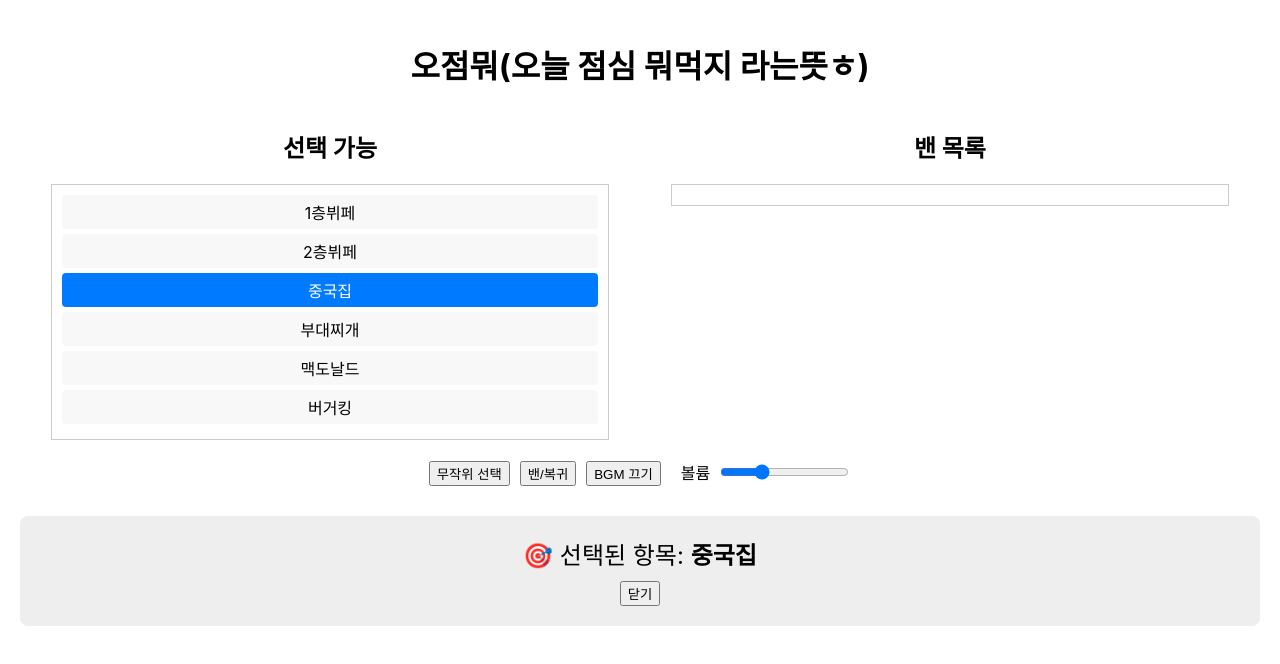
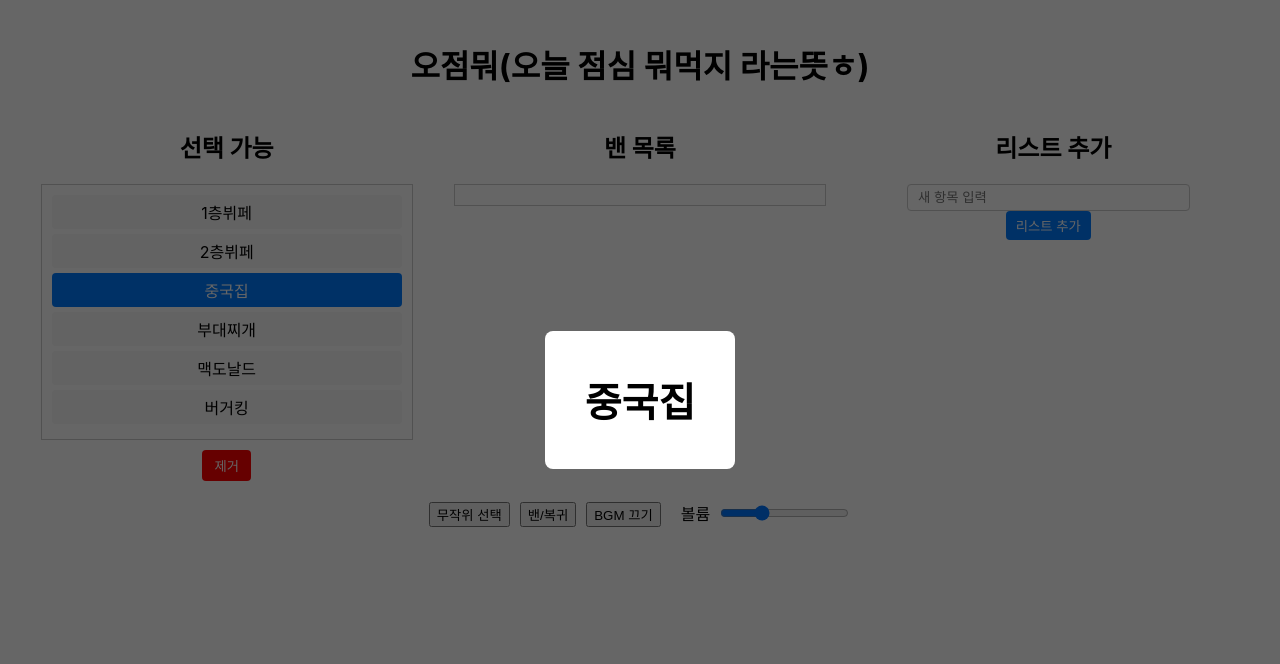
Before and after one commit to xiahnas/lunch, a React (Create React App) app: page / in a window 1280 px wide. Both pictures are taken after a click on the button "무작위 선택". Shown: the top 664 px of the page. Built offline with nearby package versions, Linux system fonts and the light colour scheme.

Commit message:
리스트 추가기능 추가

```diff
--- a/src/App.js
+++ b/src/App.js
@@ -2,17 +2,39 @@ import React, { useEffect, useState, useRef } from "react";
 import "./App.css";
 
 function App() {
-  const [list, setList] = useState([]);
-  const [available, setAvailable] = useState([]);
-  const [banned, setBanned] = useState([]);
-  const [selected, setSelected] = useState(null);
+  const [list, setList] = useState([]); // 전체 리스트 (초기 불러온 리스트 + 추가된 아이템 포함)
+  const [available, setAvailable] = useState([]); // 선택 가능 리스트
+  const [banned, setBanned] = useState([]); // 밴 목록
+  const [selected, setSelected] = useState(null); // 현재 선택된 아이템
   const [popupOpen, setPopupOpen] = useState(false);
   const [bgmOn, setBgmOn] = useState(true);
   const [volume, setVolume] = useState(0.3);
   const audioRef = useRef(null);
   const [hasInteracted, setHasInteracted] = useState(false);
+  const [newItem, setNewItem] = useState(""); // 추가할 새 아이템 입력값
 
+  // localStorage 키 이름
+  const STORAGE_KEY = "lunchAppData";
+
+  // localStorage에서 저장된 데이터 로드 또는 서버에서 list.txt 로드
   useEffect(() => {
+    const savedData = localStorage.getItem(STORAGE_KEY);
+    if (savedData) {
+      try {
+        const parsed = JSON.parse(savedData);
+        setList(parsed.list || []);
+        setAvailable(parsed.available || []);
+        setBanned(parsed.banned || []);
+      } catch {
+        loadFromTxt();
+      }
+    } else {
+      loadFromTxt();
+    }
+  }, []);
+
+  // list.txt 파일에서 기본 리스트 불러오기
+  const loadFromTxt = () => {
     fetch("/list.txt")
       .then((res) => res.text())
       .then((data) => {
@@ -22,9 +44,22 @@ function App() {
           .filter(Boolean);
         setList(items);
         setAvailable(items);
+        setBanned([]);
+        saveToStorage(items, items, []);
       });
-  }, []);
+  };
 
+  // 상태 변경시 localStorage 저장
+  const saveToStorage = (listData, availableData, bannedData) => {
+    const data = {
+      list: listData,
+      available: availableData,
+      banned: bannedData,
+    };
+    localStorage.setItem(STORAGE_KEY, JSON.stringify(data));
+  };
+
+  // 배경음악 및 볼륨 컨트롤
   useEffect(() => {
     if (audioRef.current) {
       audioRef.current.volume = volume;
@@ -38,18 +73,26 @@ function App() {
     }
   }, [bgmOn, volume, hasInteracted]);
 
+  // 밴 토글 (선택된 아이템을 available <-> banned 이동)
   const toggleBan = () => {
     if (!selected) return;
     if (available.includes(selected)) {
-      setAvailable(available.filter((item) => item !== selected));
-      setBanned([...banned, selected]);
+      const newAvailable = available.filter((item) => item !== selected);
+      const newBanned = [...banned, selected];
+      setAvailable(newAvailable);
+      setBanned(newBanned);
+      saveToStorage(list, newAvailable, newBanned);
     } else if (banned.includes(selected)) {
-      setBanned(banned.filter((item) => item !== selected));
-      setAvailable([...available, selected]);
+      const newBanned = banned.filter((item) => item !== selected);
+      const newAvailable = [...available, selected];
+      setBanned(newBanned);
+      setAvailable(newAvailable);
+      saveToStorage(list, newAvailable, newBanned);
     }
     setSelected(null);
   };
 
+  // 무작위 선택
   const showRandom = () => {
     if (available.length === 0) return;
     const random = available[Math.floor(Math.random() * available.length)];
@@ -68,13 +111,60 @@ function App() {
     if (!hasInteracted) setHasInteracted(true);
   };
 
+  // 새 아이템 추가 함수
+  const addNewItem = () => {
+    const trimmed = newItem.trim();
+    if (
+      trimmed &&
+      !list.includes(trimmed) &&
+      !available.includes(trimmed) &&
+      !banned.includes(trimmed)
+    ) {
+      const newList = [...list, trimmed];
+      const newAvailable = [...available, trimmed];
+      setList(newList);
+      setAvailable(newAvailable);
+      setNewItem("");
+      saveToStorage(newList, newAvailable, banned);
+    }
+  };
+
+  // 선택 가능 목록에서 선택 후 삭제 버튼 클릭 시 아이템 제거
+  const removeAvailableItem = () => {
+    if (!selected) return;
+    if (!available.includes(selected)) return;
+
+    const newList = list.filter((item) => item !== selected);
+    const newAvailable = available.filter((item) => item !== selected);
+    // 밴 목록에는 없다고 가정 (만약 밴에도 있을 경우, 밴도 필터링 필요)
+    const newBanned = banned.filter((item) => item !== selected);
+
+    setList(newList);
+    setAvailable(newAvailable);
+    setBanned(newBanned);
+    setSelected(null);
+    saveToStorage(newList, newAvailable, newBanned);
+  };
+
   return (
-    <div className="App" style={{ padding: 20 }} onClick={() => setHasInteracted(true)}>
-      <h1 style={{ textAlign: "center" }}>오점뭐(오늘 점심 뭐먹지 라는뜻ㅎ)</h1>
+    <div
+      className="App"
+      style={{ padding: 20 }}
+      onClick={() => setHasInteracted(true)}
+    >
+      <h1 style={{ textAlign: "center" }}>
+        오점뭐(오늘 점심 뭐먹지 라는뜻ㅎ)
+      </h1>
+
       <div
-        style={{ display: "flex", justifyContent: "space-around", marginTop: 20 }}
+        style={{
+          display: "flex",
+          justifyContent: "space-around",
+          marginTop: 20,
+        }}
       >
-        <div style={{ width: "45%" }}>
+        {/* 선택 가능 영역 */}
+        <div style={{ width: "30%" }}>
           <h2>선택 가능</h2>
           <div
             style={{
@@ -101,8 +191,29 @@ function App() {
               </div>
             ))}
           </div>
+
+          {/* 선택 가능 리스트에서 선택 후 제거 버튼 */}
+          <button
+            onClick={removeAvailableItem}
+            disabled={!selected || !available.includes(selected)}
+            style={{
+              marginTop: 10,
+              backgroundColor: "red",
+              color: "#fff",
+              border: "none",
+              borderRadius: 4,
+              padding: "6px 12px",
+              cursor:
+                selected && available.includes(selected) ? "pointer" : "not-allowed",
+            }}
+            title="선택 가능 리스트에서 항목 제거"
+          >
+            제거
+          </button>
         </div>
-        <div style={{ width: "45%" }}>
+
+        {/* 밴 목록 영역 */}
+        <div style={{ width: "30%" }}>
           <h2>밴 목록</h2>
           <div
             style={{
@@ -130,6 +241,43 @@ function App() {
             ))}
           </div>
         </div>
+
+        {/* 리스트 추가 UI */}
+        <div style={{ width: "30%" }}>
+          <h2>리스트 추가</h2>
+          <input
+            type="text"
+            placeholder="새 항목 입력"
+            value={newItem}
+            onChange={(e) => setNewItem(e.target.value)}
+            onKeyDown={(e) => {
+              if (e.key === "Enter") addNewItem();
+            }}
+            style={{
+              width: "70%",
+              padding: "5px 10px",
+              marginRight: 10,
+              borderRadius: 4,
+              border: "1px solid #ccc",
+            }}
+          />
+          <button
+            onClick={addNewItem}
+            style={{
+              padding: "5px 10px",
+              marginRight: 10,
+              cursor: "pointer",
+              borderRadius: 4,
+              border: "none",
+              backgroundColor: "#007bff",
+              color: "white",
+            }}
+            disabled={!newItem.trim()}
+            title="리스트 추가"
+          >
+            리스트 추가
+          </button>
+        </div>
       </div>
 
       <div style={{ textAlign: "center", marginTop: 20 }}>
@@ -142,7 +290,9 @@ function App() {
         <button onClick={toggleBgm} style={{ marginRight: 20 }}>
           {bgmOn ? "BGM 끄기" : "BGM 켜기"}
         </button>
-        <label style={{ display: "inline-flex", alignItems: "center", gap: 8 }}>
+        <label
+          style={{ display: "inline-flex", alignItems: "center", gap: 8 }}
+        >
           볼륨
           <input
             type="range"
@@ -159,31 +309,37 @@ function App() {
       {popupOpen && (
         <div
           style={{
-            marginTop: 30,
-            padding: 20,
-            backgroundColor: "#eee",
-            textAlign: "center",
-            borderRadius: 8,
-            fontSize: 24,
+            position: "fixed",
+            top: 0,
+            left: 0,
+            width: "100vw",
+            height: "100vh",
+            backgroundColor: "rgba(0,0,0,0.6)",
+            display: "flex",
+            justifyContent: "center",
+            alignItems: "center",
+            zIndex: 1000,
           }}
+          onClick={() => setPopupOpen(false)}
         >
-          🎯 선택된 항목: <strong>{selected}</strong>
-          <div>
-            <button
-              onClick={() => setPopupOpen(false)}
-              style={{ marginTop: 10 }}
-            >
-              닫기
-            </button>
+          <div
+            style={{
+              backgroundColor: "#fff",
+              padding: 40,
+              borderRadius: 8,
+              fontSize: 40,
+              fontWeight: "bold",
+              cursor: "default",
+              userSelect: "none",
+            }}
+            onClick={(e) => e.stopPropagation()}
+          >
+            {selected}
           </div>
         </div>
       )}
 
-      <audio
-        ref={audioRef}
-        src="/bgm.mp3"
-        loop
-      />
+      <audio ref={audioRef} src="/bgm.mp3" loop preload="auto" />
     </div>
   );
 }
```
